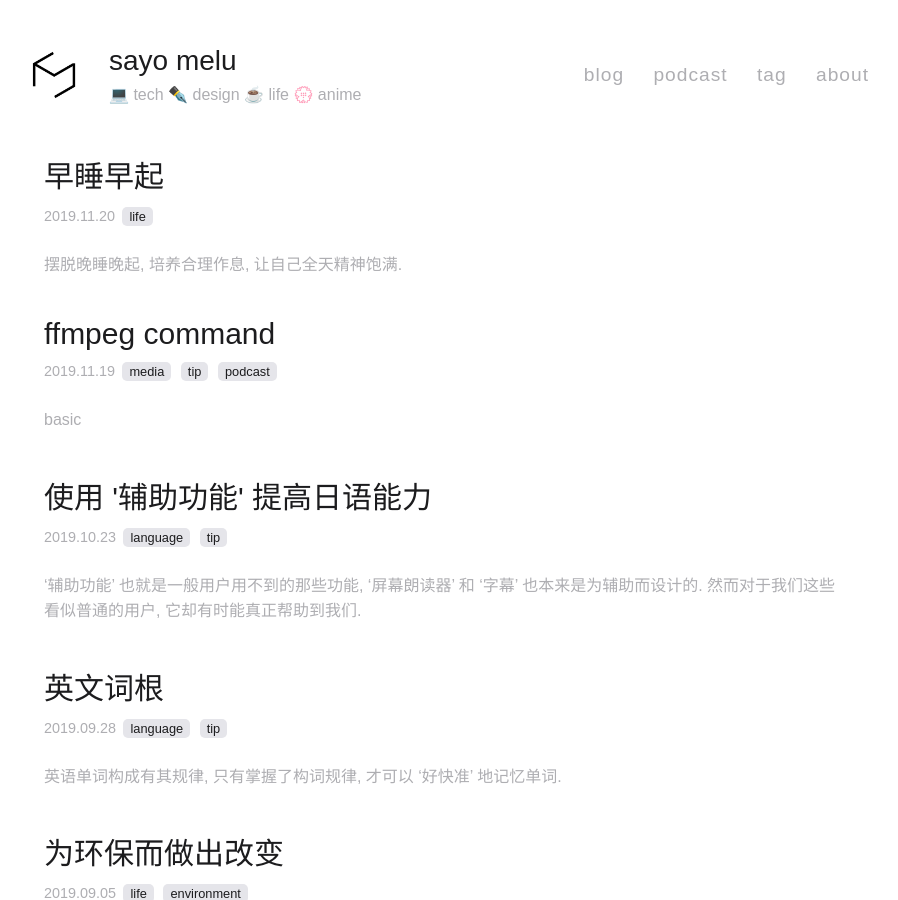
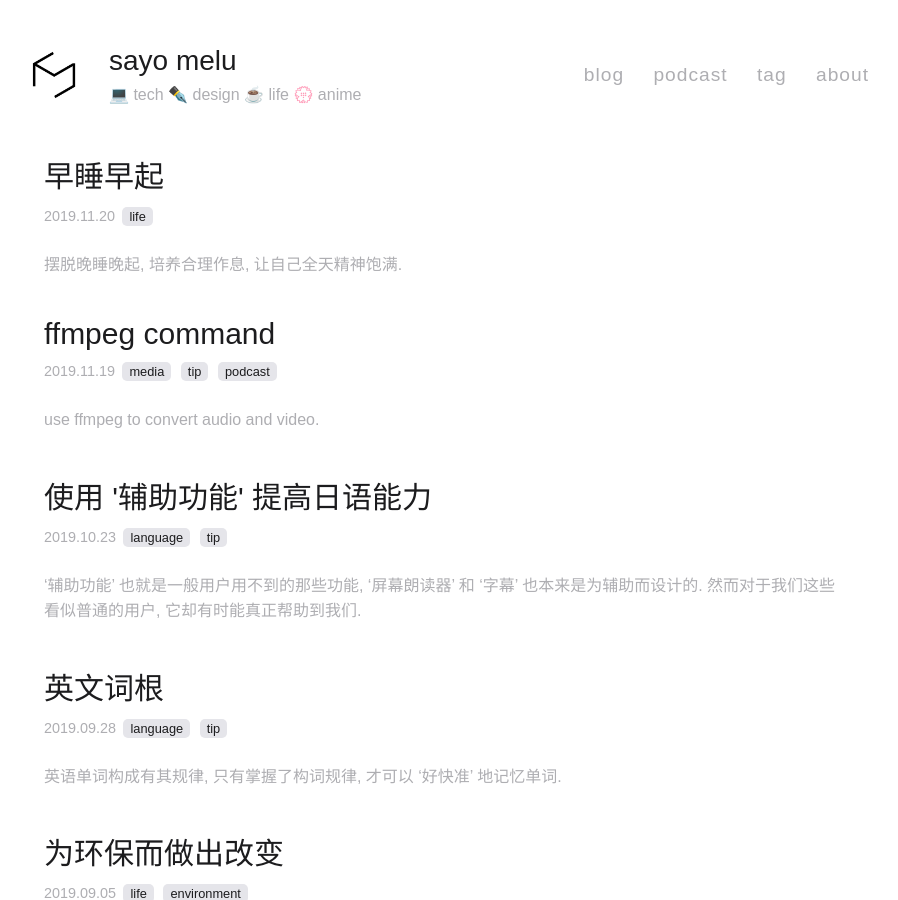
Before and after one commit to yuzujin99/sayo-blog, a Jekyll site: the page built from page/index.html, in a window 1280 px wide and 900 px high. Shown: the whole window, without its empty margins (196-1094 px from the left). Built offline with Jekyll 4.4.1, drawn with Linux system fonts in a browser that asks for light colours.

Commit message:
add description

```diff
--- a/_posts/blog/2019/2019-11-19-ffmpeg-command.md
+++ b/_posts/blog/2019/2019-11-19-ffmpeg-command.md
@@ -4,6 +4,8 @@ title: ffmpeg command
 tags: [media, tip, podcast]
 comment: true
 ---
+
+use ffmpeg to convert audio and video.
 
 ## basic
 
```
